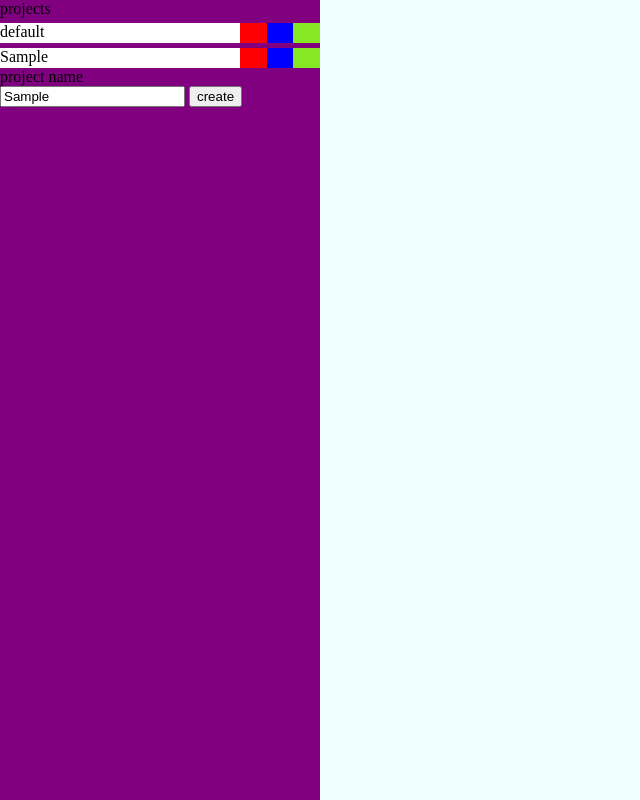
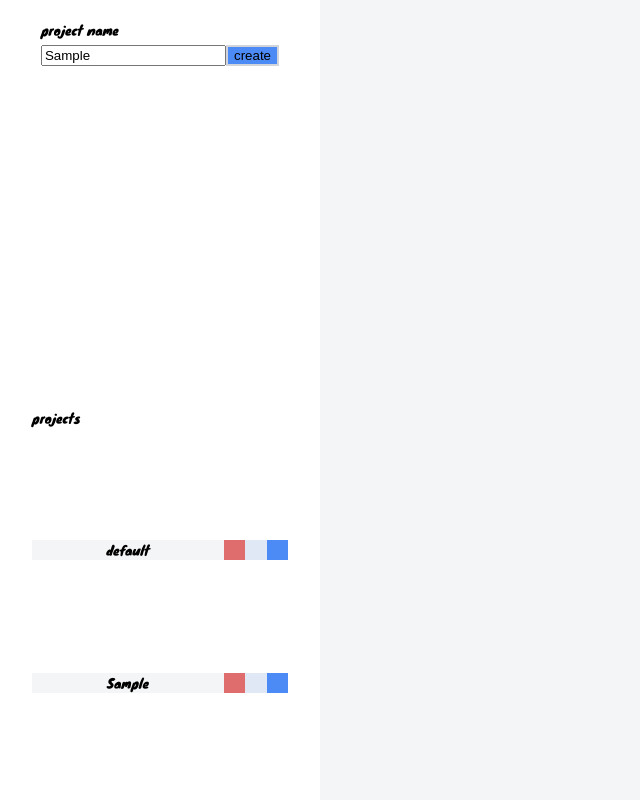
Before and after one commit to RezaAlam20/toDoListApp-, a website built with webpack: page src/template.html in a window 1280 px wide. Both pictures are taken after typing "Sample" into the empty fields and a click on the button "create". Shown: the whole page, without its empty margins (0-640 px from the left). Built offline with nearby package versions, Linux system fonts and the light colour scheme.

Commit message:
added css styles

```diff
--- a/src/style.css
+++ b/src/style.css
@@ -1,3 +1,41 @@
+:root {
+
+    --color-bg: #F4F5F7;
+    --color-surface: #FFFFFF;
+
+
+    --color-text-primary: #1A1A1A;
+    --color-text-secondary: #4A4A4A;
+
+
+    --color-accent: #4C8BF5;
+    --color-accent-light: #E1E8F5;
+
+
+    --color-priority-low: #6EBF8B;
+    --color-priority-medium: #F4C36A;
+    --color-priority-high: #E06D6D;
+
+    --btn-primary-bg: #4C8BF5;
+    --btn-primary-bg-hover: #3B77D8;
+    --btn-primary-text: #FFFFFF;
+
+    --btn-danger-bg: #E06D6D;
+    --btn-danger-bg-hover: #CC5D5D;
+    --btn-danger-text: #FFFFFF;
+
+    --btn-secondary-bg: #E1E8F5;
+    --btn-secondary-bg-hover: #CAD6EA;
+    --btn-secondary-text: #1A1A1A;
+
+    --btn-neutral-bg: #FFFFFF;
+    --btn-neutral-bg-hover: #F1F3F5;
+    --btn-neutral-text: #1A1A1A;
+
+    --btn-border: #D1D5DB;
+}
+
+
 * {
     box-sizing:  border-box ;
     margin:  0 ;
@@ -7,30 +45,73 @@ body {
     display:  grid ;
     grid-template-columns: 1fr 3fr ;
     min-height: 100vh;
+    background-color: var(--color-bg);
+    font-family: 'Knewave';
+}
+@font-face {
+    font-family: 'Knewave';
+    src: url('./fonts/Knewave-Regular.woff2') format('woff2'),
+         url('./fonts/Knewave-Regular.woff')  format('woff');
+    font-weight: 400;
+    font-style: normal;
+    font-display: swap;
 }
 
 
+
 nav  {
-    background-color: purple;
+    background-color: var(--color-surface);
     height: 100%;
+    display: grid;
+    grid-template-rows: auto auto ;
+    justify-items:  center ;
+    font-size: small;
+
+
+
+}
+nav > form {
+    grid-row: 1/2;
+}
+nav > form button {
+    background-color: var(--btn-primary-bg);
+
+}
+nav > form button:hover  {
+    background-color: var(--btn-primary-bg-hover);
+}
+nav > form > div {
+    display: flex ;
+    margin-top: 5px;
+
+}
+
+
+nav > * {
+
+    padding: 20px ;
 
 }
 
 #content {
-    background-color: azure;
     height: 100%;
 }
 
 #container {
     display: grid;
     gap: 5px;
+    grid-row: 2/3;
+    padding: 0;
+    width: 80%;
 }
 #container  > div {
     width: 100%;
-    height: 20px ;
-    background-color: white;
+    height: min-content;
+    min-height: 20px;
+    background-color: var(--color-bg);
     color: black;
     display: grid;
+    text-align: center;
     grid-template-columns: 75% auto auto auto;
 
 
@@ -39,27 +120,64 @@ nav  {
 
 .removeBtn {
     height: 100%;
-    background-color: red;
+    background-color: var(--btn-danger-bg);
 
+}
+.removeBtn:hover {
+    background-color: var(--btn-danger-bg-hover);
 }
 
 .editProject {
     height: 100%;
-    background-color: blue;
+    background-color: var(--btn-secondary-bg);
 
+}
+.editProject:hover {
+    background-color: var(--btn-secondary-bg-hover);
 }
 
 .createTask {
     height: 100%;
-    background-color: rgb(134, 232, 36);
+    background-color: var(--btn-primary-bg);
 
+}
+.createTask:hover{
+    background-color:  var(--btn-primary-bg-hover) ;
 }
 
 
 .task {
-    width: 500px ;
-    height:  100px;
-    background-color: black ;
+    width: 80%;
+    height:  min-content;
+    display:  grid ;
+    grid-template-columns: 1fr 1fr 1fr ;
+    background: var(--color-surface);
+    border: 1px solid var(--btn-border);
+    border-radius: 8px;
+    padding: 12px;
+    transition:
+        transform 0.15s ease,
+        box-shadow 0.15s ease;
+    cursor: pointer;
+
+
+}
+.task:hover {
+    transform: translateY(-3px);  /* slight lift */
+    box-shadow: 0 6px 16px rgba(0, 0, 0, 0.12);
+    border-color: var(--color-accent-light);
+}
+.task h1  {
+    grid-column: 1/2;
+    min-height: 2rem;
+    justify-self: center;
+
+}
+.task > p {
+    grid-column: 2/3;
+    align-self: center;
+    justify-self: end;
+
 }
 
 .taskForm {
@@ -79,3 +197,16 @@ nav  {
     flex-direction: column;
     gap: 5px;
 }
+
+button  {
+    border: 2px solid var(--btn-border);
+}
+
+
+#content {
+    display: flex;
+    justify-content: center ;
+    align-items:  center;
+    gap: 20px;
+    flex-direction:  column ;
+}
```
